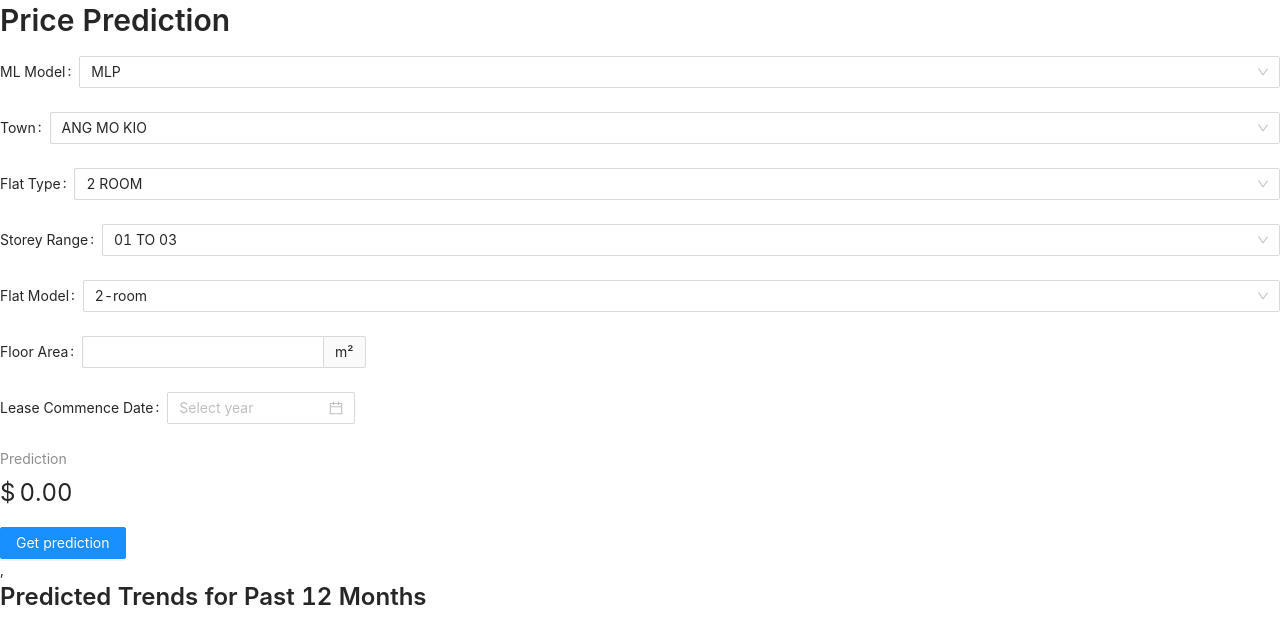
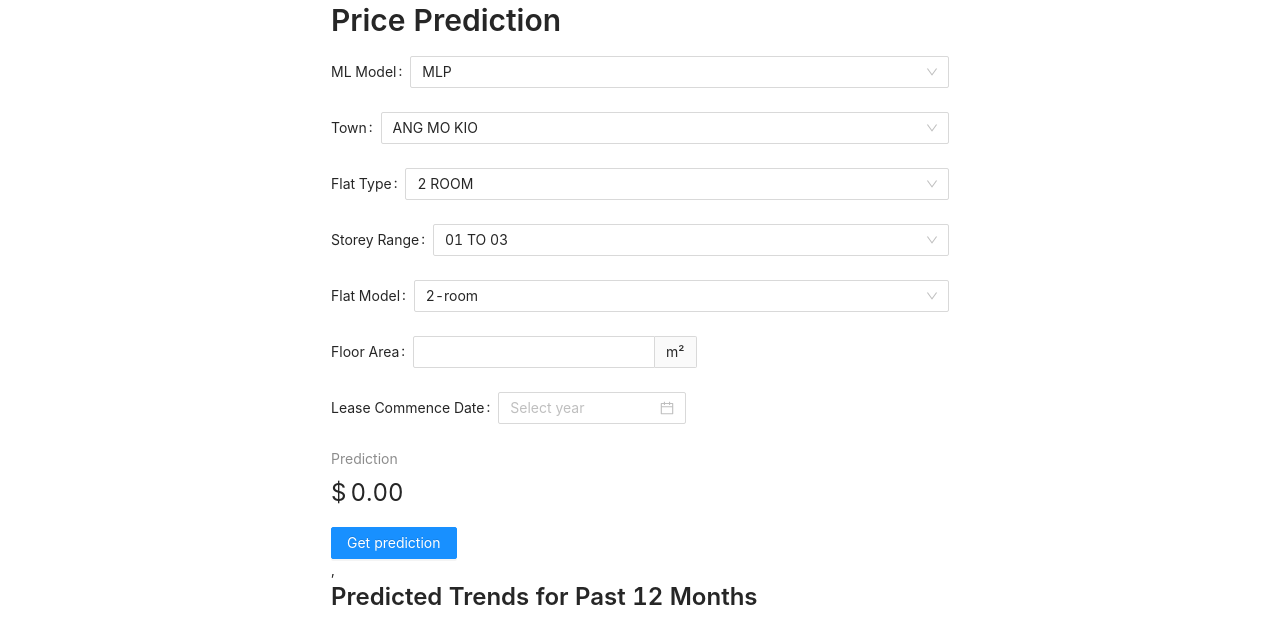
Before and after one commit to shenghaoc/prediction-tool, a Gatsby site: page / in a window 1280 px wide. Built offline with nearby package versions, Linux system fonts and the light colour scheme; Gatsby itself is replaced by a stand-in of ours.

Commit message:
Improve styling

```diff
--- a/src/pages/index.tsx
+++ b/src/pages/index.tsx
@@ -182,7 +182,7 @@ const IndexPage = () => {
   }
 
   return (
-    <main>
+    <main style={{ margin: `0 auto`, maxWidth: 650, padding: `0 1rem` }}>
       <Form>
         <Title level={2}>
           Price Prediction
```
